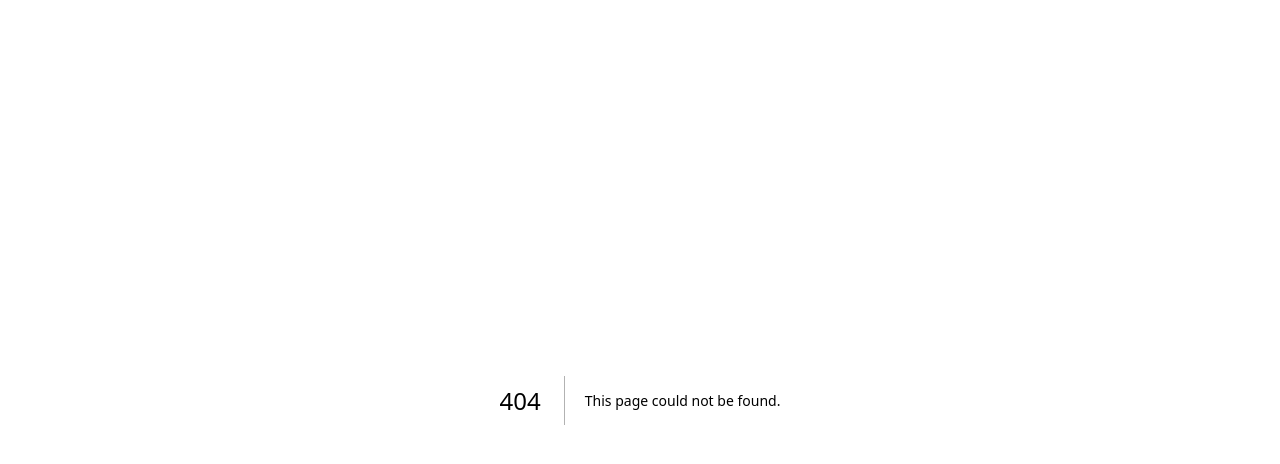
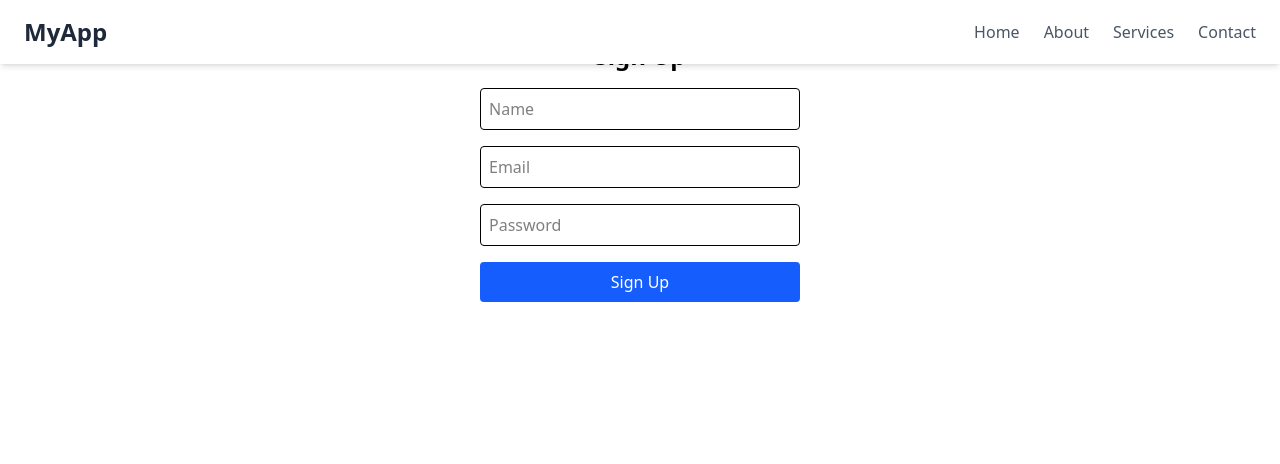
Before and after one commit to Abhishek1380/NihongoNext, a Next.js app in the folder AuthNext/my-app/: page /api/signup in a window 1280 px wide. Before the commit this address had no page. Shown: the top 464 px of the page. Built offline with nearby package versions, Linux system fonts and the light colour scheme.

Commit message:
Login-Signup routes and UI component added.

```diff
--- /dev/null
+++ b/AuthNext/my-app/app/api/login/route.ts
@@ -0,0 +1,30 @@
+import { NextRequest, NextResponse } from "next/server";
+import bcrypt from "bcrypt";
+import { connectDB } from "@/lib/mongodb";
+import User from "@/models/User";
+import { signToken } from "@/lib/auth";
+
+export async function POST(req: NextRequest) {
+    try {
+        await connectDB();
+
+        const { email, password } = (await req.json()) as { email: string; password: string };
+
+        const user = await User.findOne({ email });
+        if (!user) {
+            return NextResponse.json({ message: "Invalid email or password" }, { status: 400 });
+        }
+
+        const isMatch = await bcrypt.compare(password, user.password);
+        if (!isMatch) {
+            return NextResponse.json({ message: "Invalid email or password" }, { status: 400 });
+        }
+
+        const token = signToken({ id: user._id, email: user.email });
+
+        return NextResponse.json({ message: "Login successful", token });
+    } catch (err) {
+        console.error(err);
+        return NextResponse.json({ message: "Internal Server Error" }, { status: 500 });
+    }
+}
--- /dev/null
+++ b/AuthNext/my-app/app/api/signup/page.tsx
@@ -0,0 +1,11 @@
+import SignupForm from "@/components/signup/SignupForm";
+import Navbar from "@/components/Navbar";
+
+export default function SignupPage() {
+    return (
+        <>
+            <Navbar />
+            <SignupForm />
+        </>
+    );
+}
--- a/AuthNext/my-app/components/signup/SignupForm.tsx
+++ b/AuthNext/my-app/components/signup/SignupForm.tsx
@@ -0,0 +1,57 @@
+"use client";
+import { useState, FormEvent } from 'react';
+
+export default function SignupForm() {
+    const [name, setName] = useState<string>("");
+    const [email, setEmail] = useState<string>("");
+    const [password, setPassword] = useState<string>("");
+
+    const handleSubmit = async (e: FormEvent) => {
+        e.preventDefault();
+
+        const res = await fetch("/api/auth/signup", {
+            method: "POST",
+            headers: { "Content-Type": "application/json" },
+            body: JSON.stringify({ name, email, password }),
+        })
+
+        const data = await res.json();
+        alert(data.message);
+    };
+    return (
+        <form onSubmit={handleSubmit} className="flex flex-col gap-4 w-80 mx-auto mt-10">
+            <h2 className="text-2xl font-bold text-center">Sign Up</h2>
+
+            <input
+                type="text"
+                placeholder="Name"
+                value={name}
+                onChange={(e) => setName(e.target.value)}
+                className="border p-2 rounded"
+                required
+            />
+
+            <input
+                type="email"
+                placeholder="Email"
+                value={email}
+                onChange={(e) => setEmail(e.target.value)}
+                className="border p-2 rounded"
+                required
+            />
+
+            <input
+                type="password"
+                placeholder="Password"
+                value={password}
+                onChange={(e) => setPassword(e.target.value)}
+                className="border p-2 rounded"
+                required
+            />
+
+            <button type="submit" className="bg-blue-600 text-white p-2 rounded">
+                Sign Up
+            </button>
+        </form>
+    );
+}
```
